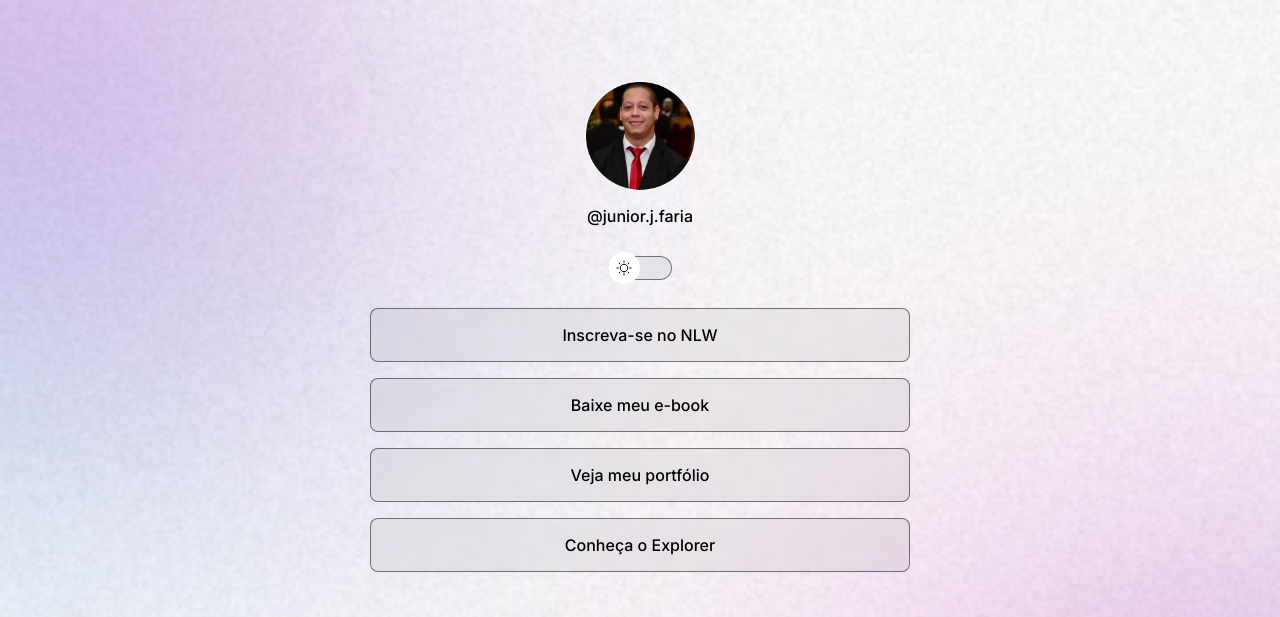
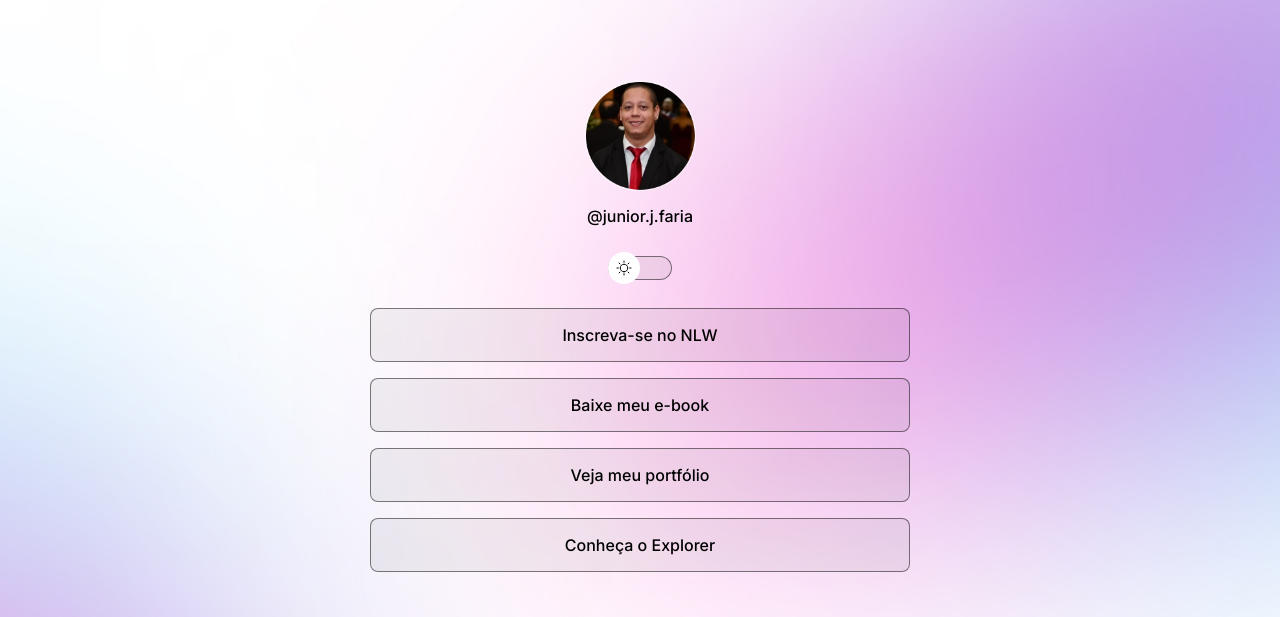
Before and after one commit to JRFaaria/devlinks, a plain HTML site: page index.html in a window 1280 px wide. Shown: the top 617 px of the page. Drawn offline with nearby package versions, Linux system fonts and the light colour scheme.

Commit message:
change background on media queries

```diff
--- a/style.css
+++ b/style.css
@@ -35,6 +35,7 @@ body {
     brackground: color ou image, repeat, position/size */
 
   background: var(--bg-url) no-repeat top center/cover;
+  height: 100vh;
 }
 
 body * {
@@ -167,3 +168,14 @@ footer {
   font-size: 14px;
   padding: 24px 0;
 }
+
+/* Media queries */
+@media (min-width: 700px) {
+  :root {
+    --bg-url: url(./assets/bg-desktop.jpg);
+  }
+
+  .light {
+    --bg-url: url(./assets/bg-desktop-light.jpg);
+  }
+}
```
Also changed, not shown: assets/bg-desktop-light.jpg (added), assets/bg-desktop.jpg (added).
